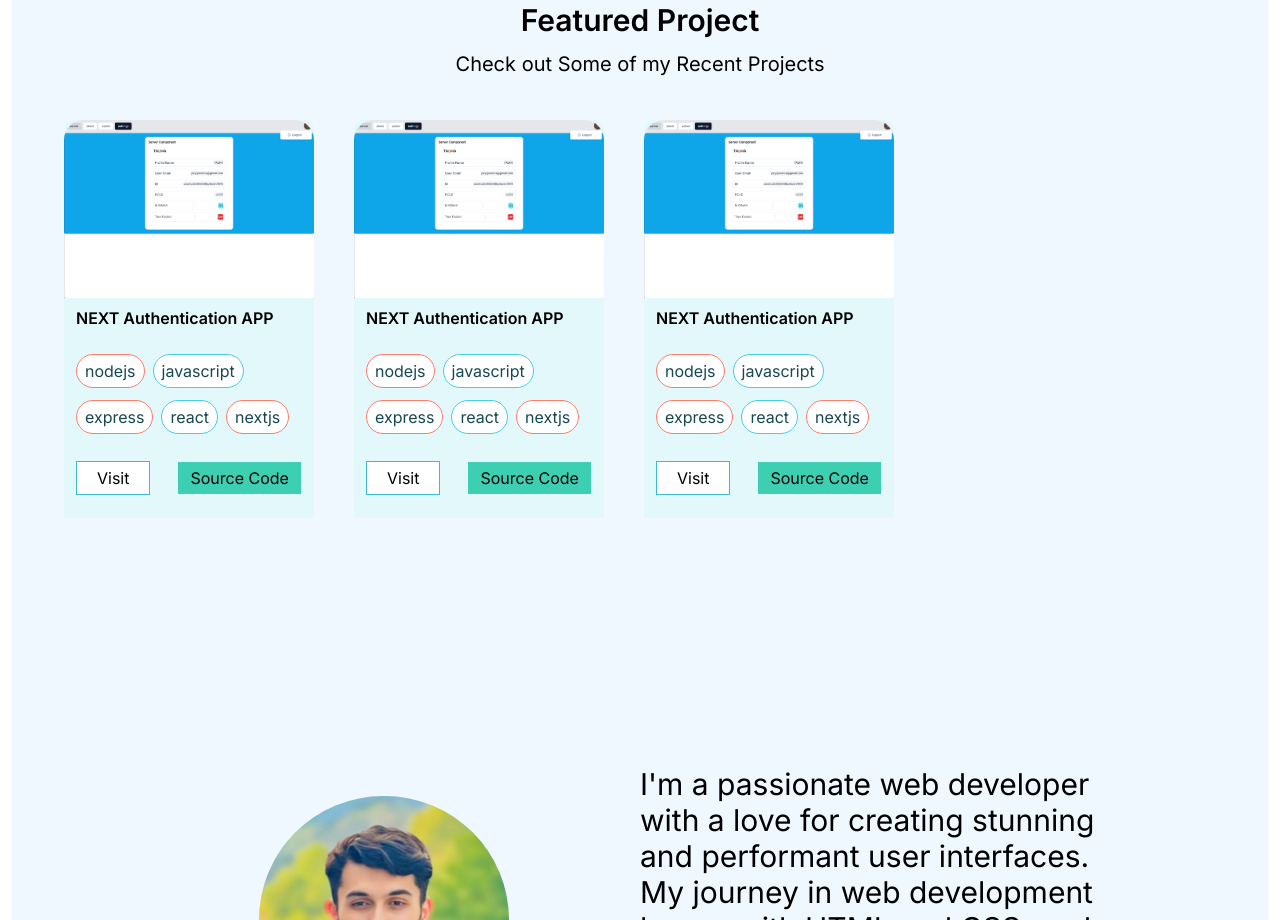
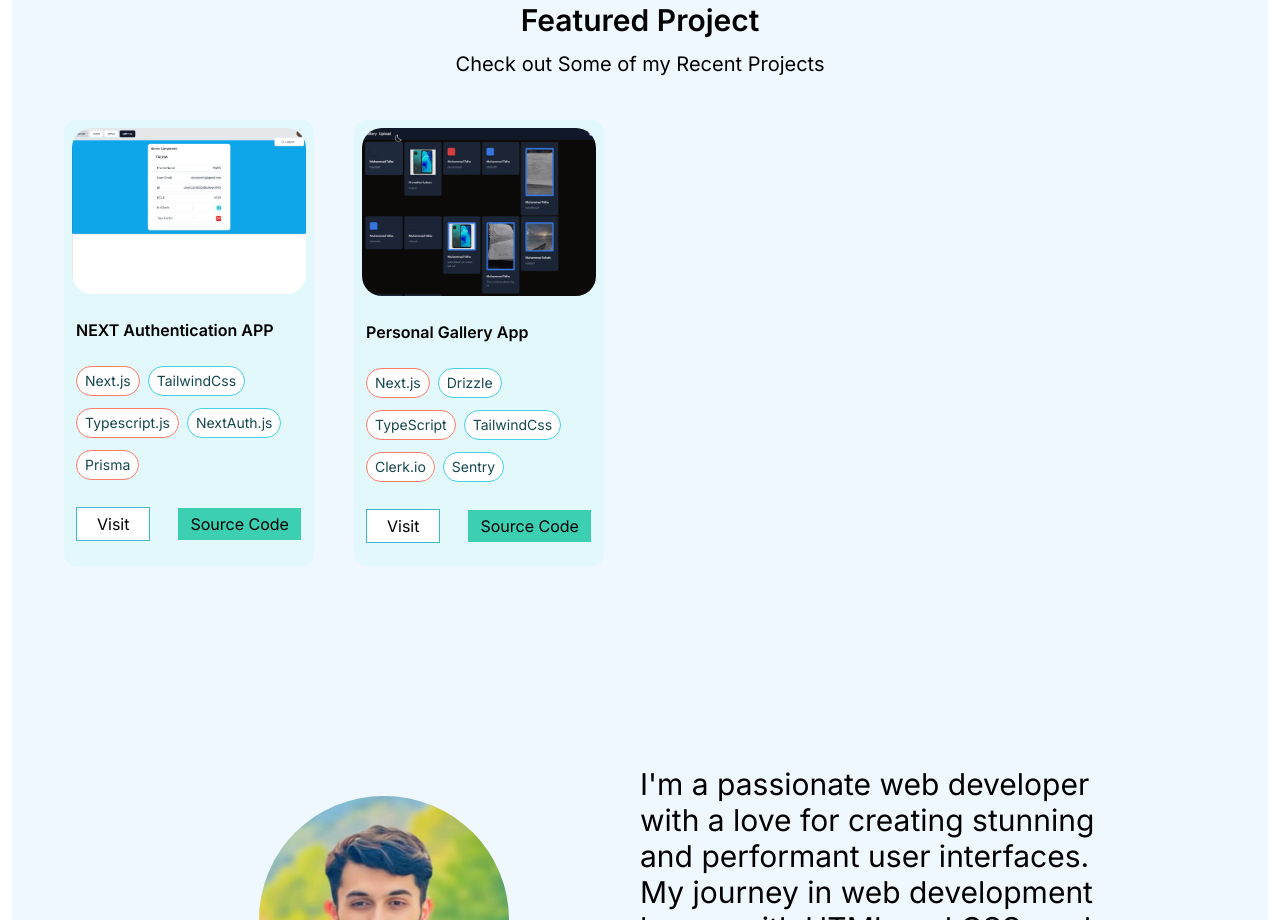
Before and after one commit to Talhary/portfolio, a Next.js app: page / in a window 1280 px wide. Shown: the part 1000-1920 px from the top of the page. Built offline with nearby package versions, Linux system fonts and the light colour scheme.

Commit message:
Updated Projects

```diff
--- a/components/custom/project-buttons.tsx
+++ b/components/custom/project-buttons.tsx
@@ -1,17 +1,22 @@
-'use client'
-import Link from 'next/link'
-const ProjectButtons = ({weblink,githublink}:{weblink:string,githublink:string}) => {
+'use client';
+
+import Link from 'next/link';
+
+const ProjectButtons = ({ weblink, githublink }: { weblink: string, githublink: string }) => {
   return (
-    <div className='flex mx-3 items-center justify-start gap-x-7 h-20'>
-
-    <Link href={weblink} >
-                  <button className="dark:bg-dark-bg  dark:text-primary1-normal  border hover:scale-[1.05] hover:bg-secondary1-normal  transition-all  py-1 px-5 border-primary1-normal-hover text-black bg-white   ">Visit</button>
-                </Link>
-                <Link href={githublink}>
-                  <button className=" hover:scale-[1.01] bg-secondary1-normal-hover transition-all hover:bg-white hover:border hover:border-black text-black py-1 whitespace-nowrap px-3">Source Code</button>
-            </Link>
+    <div className="flex mx-3 items-center justify-start gap-x-7 h-20">
+      <Link href={weblink} target="_blank" rel="noopener noreferrer">
+        <button className="dark:bg-dark-bg dark:text-primary1-normal border hover:scale-[1.05] hover:bg-secondary1-normal transition-all py-1 px-5 border-primary1-normal-hover text-black bg-white">
+          Visit
+        </button>
+      </Link>
+      <Link href={githublink} target="_blank" rel="noopener noreferrer">
+        <button className="hover:scale-[1.01] bg-secondary1-normal-hover transition-all hover:bg-white hover:border hover:border-black text-black py-1 whitespace-nowrap px-3">
+          Source Code
+        </button>
+      </Link>
     </div>
-  )
+  );
 }
 
-export default ProjectButtons
+export default ProjectButtons;
--- a/sections/projects.tsx
+++ b/sections/projects.tsx
@@ -3,25 +3,18 @@ import Link from "next/link";
 const projcts = [
   {
     name:'NEXT Authentication APP',
-    weblink: "sfdds",
-    githublink: "http://www.google.com",
+    weblink: "https://next-auth-v5-by-talhary.vercel.app/",
+    githublink: "https://github.com/Talhary/NextJs-Authentication-App",
     imglink:'/next-auth.png' ,
-    stack: ["nodejs", "javascript", "express", "react", "nextjs"],
+    stack: ["Next.js",'TailwindCss','Typescript.js','NextAuth.js','Prisma'],
   },
   {
-    name:'NEXT Authentication APP',
-    weblink: "sfdds",
-    githublink: "http://www.google.com",
-    imglink:'/next-auth.png' ,
-    stack: ["nodejs", "javascript", "express", "react", "nextjs"],
-  },
-  {
-    name:'NEXT Authentication APP',
-    weblink: "sfdds",
-    githublink: "http://www.google.com",
-    imglink:'/next-auth.png' ,
-    stack: ["nodejs", "javascript", "express", "react", "nextjs"],
-  },
+    name:'Personal Gallery App',
+    weblink: "https://t3gallay.vercel.app/",
+    githublink: "https://github.com/Talhary/t3gallay",
+    imglink:'/gallary-app.png' ,
+    stack: ["Next.js", "Drizzle", "TypeScript", "TailwindCss", "Clerk.io",'Sentry'],
+  }
 ];
 export const Projects = () => {
   return (
@@ -33,15 +26,15 @@ export const Projects = () => {
       <div className="flex gap-x-10 mx-10 overflow-scroll">
         {projcts.map((project, i) => {
           return (
-            <div key={i + 1} className="max-w-[250px] dark:bg-card-bg   bg-primary1-light-hover rounded-t-[10px]">
-              <div className=" ">
-                <img className="rounded-t-[20px]" src={project.imglink} height={300} width={250} alt={project.name}/>
+            <div key={i + 1} className="max-w-[250px] dark:bg-card-bg   bg-primary1-light-hover rounded-xl">
+              <div className=" p-2">
+                <img className="rounded-[20px]" src={project.imglink} height={300} width={250} alt={project.name}/>
               </div>
-              <h2 className="dark:text-white text-black mt-2 mx-3 font-semibold">{project.name}</h2>
+              <h2 className=" dark:text-white text-black mt-4 mx-3 font-semibold">{project.name}</h2>
               <div className="flex flex-wrap mx-2 mt-5 gap-y-1">
                 {project.stack.map((el, i) => {
                   return (
-                    <div className="dark:bg-dark-bg dark:text-white bg-white border border-primary1-normal rounded-full odd:border-tertiary-normal text-primary1-darker  px-2 py-1 m-1" key={i + 1}>
+                    <div className="text-sm dark:bg-dark-bg dark:text-white bg-white border border-primary1-normal rounded-full odd:border-tertiary-normal text-primary1-darker  px-2 py-1 m-1" key={i + 1}>
                       <span >{el}</span>
                     </div>
                   );
```
Also changed, not shown: public/gallary-app.png (added), 1 other file (tests, documents, lock files or other folders).
